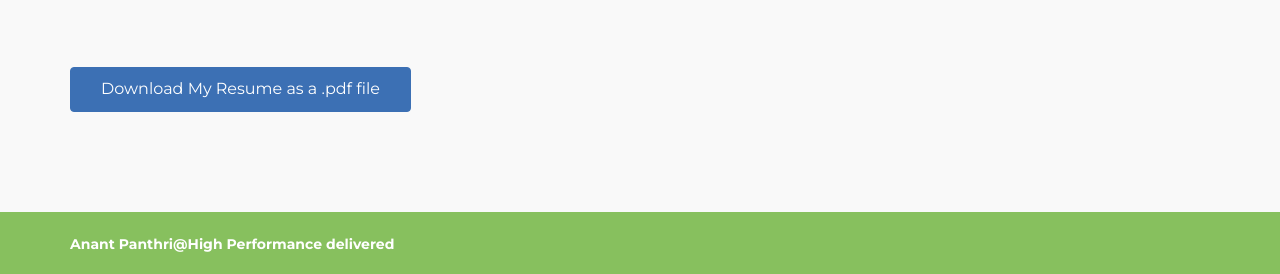
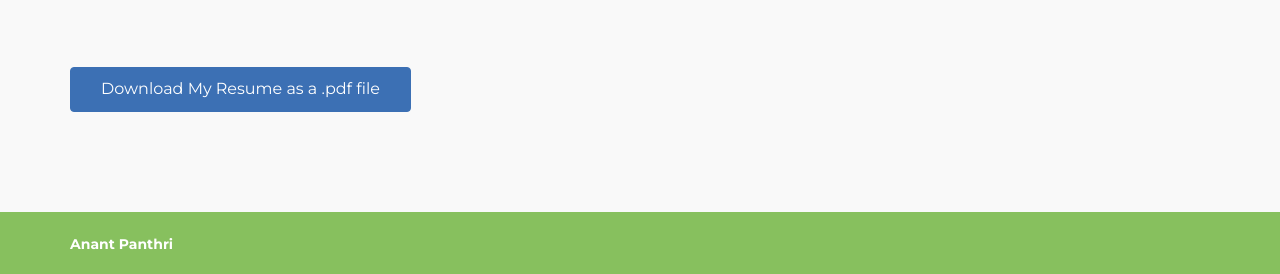
Before and after one commit to Panthri/SDE, a plain HTML site: page index.html in a window 1280 px wide. Shown: the part 10071-10345 px from the top of the page. Drawn offline with Linux system fonts and the light colour scheme.

Commit message:
footer alter

```diff
--- a/index.html
+++ b/index.html
@@ -924,7 +924,7 @@
             <div id="footer">
                 <div class="container">
                     <div class="footer">
-                        <p><a href="#">Anant Panthri</a>@High Performance delivered</p>
+                        <p><a href="#">Anant Panthri</a></p>
                     </div>
                 </div><!-- contaner -->
             </div><!-- footer -->
```
